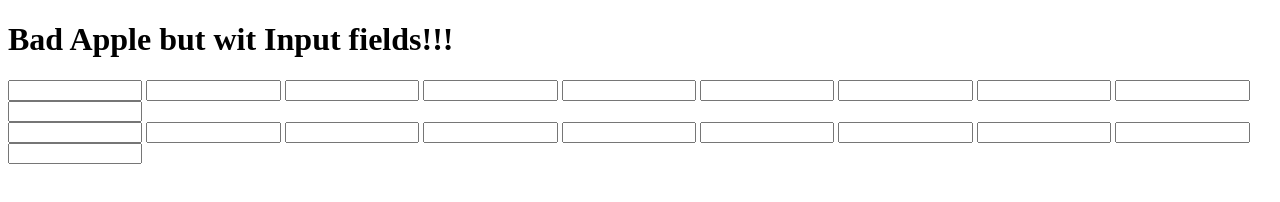
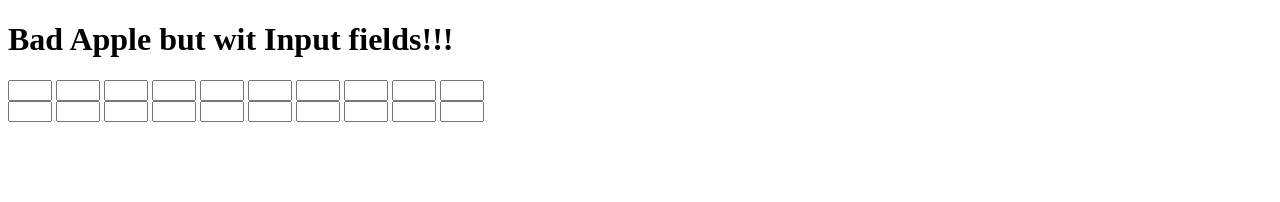
Before and after one commit to NepalJohn89/bad-apple-but-with-html-input-fields, a plain HTML site: page index.html in a window 1280 px wide. Drawn offline with Linux system fonts and the light colour scheme.

Commit message:
36 pixels yeah

```diff
--- a/style.css
+++ b/style.css
@@ -1,3 +1,3 @@
 input {
-    width: 10%;
+    width: 36px;
 }
```
